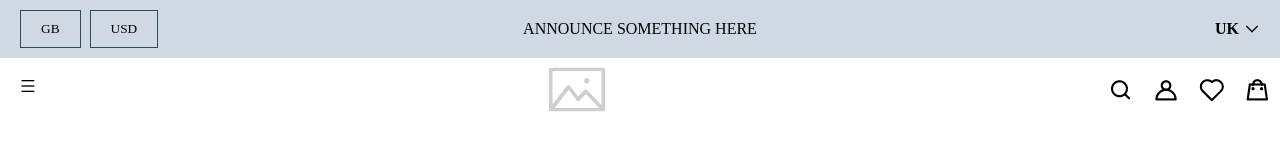
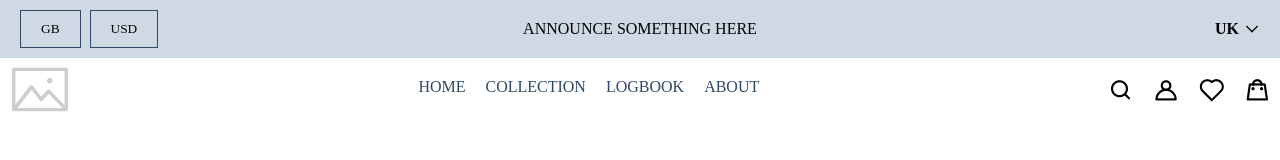
Before and after one commit to St3ve89/we-make-websites-project, a website: page src/index.pug in a window 1280 px wide. Drawn offline with nearby package versions, Linux system fonts and the light colour scheme; files that its build step writes are made by us from their sources; files whose address does not match are found by name; a web font is replaced by a local one.

Commit message:
Create menu elements and style it for a mobile and tablet version

```diff
--- a/src/_component/navbar/navbar-mobile.scss
+++ b/src/_component/navbar/navbar-mobile.scss
@@ -6,6 +6,7 @@
 }
 
 .navbar {
+  position: relative;
   display: flex;
   justify-content: space-between;
 }
@@ -16,6 +17,7 @@
 }
 
 .navbar__action-list {
+
   display: flex;
 }
 
@@ -27,3 +29,16 @@
     display: none;
   }
 }
+
+.navbar__menu-list {
+  position: absolute;
+  top: 60px;
+  display: flex;
+  flex-direction: column;
+}
+
+.navbar__menu {
+  padding: 10px;
+  text-transform: uppercase;
+  color: $color-san-juan;
+}
--- a/src/_component/navbar/navbar-tablet.scss
+++ b/src/_component/navbar/navbar-tablet.scss
@@ -7,4 +7,18 @@
       display: inherit;
     }
   }
+
+  .navbar__drawer {
+    display: none;
+  }
+
+  .navbar__menu-list {
+    position: static;
+    flex-direction: row;
+  }
+
+  .navbar__menu {
+    // display: flex;
+    padding: 20px 10px;
+  }
 }
--- a/src/_component/navbar/navbar.pug
+++ b/src/_component/navbar/navbar.pug
@@ -2,6 +2,16 @@
   .navbar__logo
   label.navbar__drawer
     span.wmw-ic_drawer
+  .navbar__menu-list
+    -
+      const menuList = [
+        'home',
+        'collection',
+        'logbook',
+        'about'
+      ]
+    each menu in menuList
+      .navbar__menu=menu
   .navbar__action-list
     -
       const actionList = [
```
